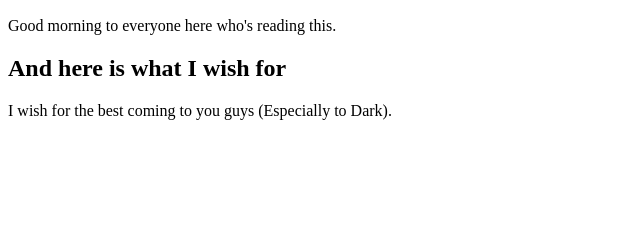
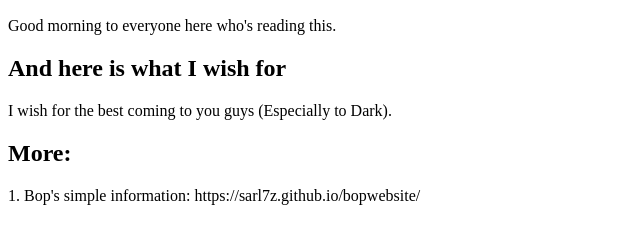
Before and after one commit to Sarl7z/GoodMorning, a plain HTML site: page index.html in a window 1280 px wide. Shown: the part 96-340 px from the top of the page, without its empty margins (0-640 px from the left). Drawn offline with Linux system fonts and the light colour scheme.

Commit message:
Update index.html

```diff
--- a/index.html
+++ b/index.html
@@ -11,5 +11,9 @@
         <p>
             I wish for the best coming to you guys (Especially to Dark).
         </p>
+        <h2>More:</h2>
+        <p>
+            1. Bop's simple information: https://sarl7z.github.io/bopwebsite/
+        </p>
     </body>
 </html>
```
